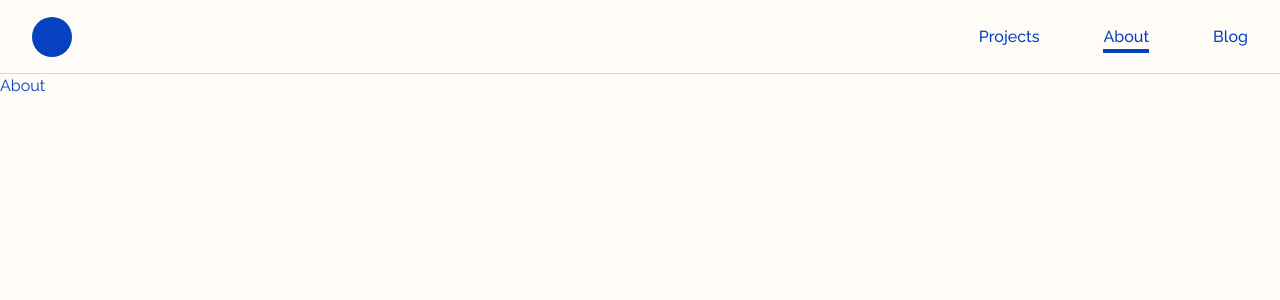
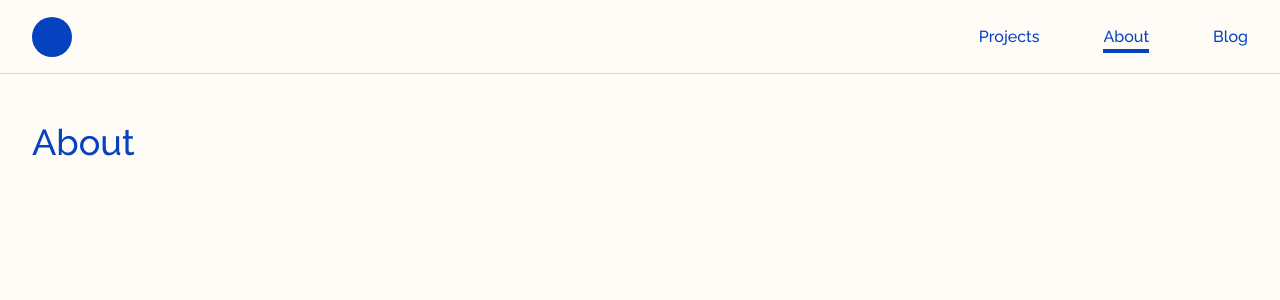
Before and after one commit to mbourjac/react-tag-filters, a React (Vite) app: page /about in a window 1280 px wide. Shown: the top 300 px of the page. Built offline with nearby package versions, Linux system fonts and the light colour scheme.

Commit message:
feat: add base styling to all pages

```diff
--- /dev/null
+++ b/src/components/MainHeading.tsx
@@ -0,0 +1,9 @@
+import type { ReactNode } from 'react';
+
+type MainHeadingProps = {
+  children: ReactNode;
+};
+
+export const MainHeading = ({ children }: MainHeadingProps) => {
+  return <h1 className="text-4xl font-medium">{children}</h1>;
+};
--- a/src/pages/About.tsx
+++ b/src/pages/About.tsx
@@ -1,3 +1,9 @@
+import { MainHeading } from '../components/MainHeading';
+
 export const About = () => {
-  return <div>About</div>;
+  return (
+    <div className="px-8 py-12">
+      <MainHeading>About</MainHeading>
+    </div>
+  );
 };
--- a/src/pages/Blog.tsx
+++ b/src/pages/Blog.tsx
@@ -1,3 +1,9 @@
+import { MainHeading } from '../components/MainHeading';
+
 export const Blog = () => {
-  return <div>Blog</div>;
+  return (
+    <div className="px-8 py-12">
+      <MainHeading>Blog</MainHeading>
+    </div>
+  );
 };
--- a/src/pages/Home.tsx
+++ b/src/pages/Home.tsx
@@ -1,3 +1,7 @@
 export const Home = () => {
-  return <div>Home</div>;
+  return (
+    <div className="flex flex-col gap-8 px-8 py-12">
+      <div className="aspect-video w-full bg-body"></div>
+    </div>
+  );
 };
--- a/src/pages/NotFound.tsx
+++ b/src/pages/NotFound.tsx
@@ -1,3 +1,9 @@
+import { MainHeading } from '../components/MainHeading';
+
 export const NotFound = () => {
-  return <div>Not Found</div>;
+  return (
+    <div className="px-8 py-12">
+      <MainHeading>Nothing to see here</MainHeading>
+    </div>
+  );
 };
--- a/src/pages/Projects/Projects.tsx
+++ b/src/pages/Projects/Projects.tsx
@@ -1,5 +1,6 @@
 import { useMemo } from 'react';
 import { useSearchParams } from 'react-router-dom';
+import { MainHeading } from '../../components/MainHeading';
 import { projects } from './Projects.constants';
 import { ProjectSearch } from './ProjectsFilters/ProjectSearch';
 import { TagFilters } from './ProjectsFilters/TagFilters';
@@ -36,9 +37,9 @@ export const Projects = () => {
 
   return (
     <div className="flex flex-col gap-12 px-8 py-12">
-      <h1 className="text-4xl font-medium">
+      <MainHeading>
         Lorem ipsum dolor sit amet consectetur adipisicing elit.
-      </h1>
+      </MainHeading>
       <div className="flex flex-col gap-6">
         <ProjectSearch />
         <p>
```
